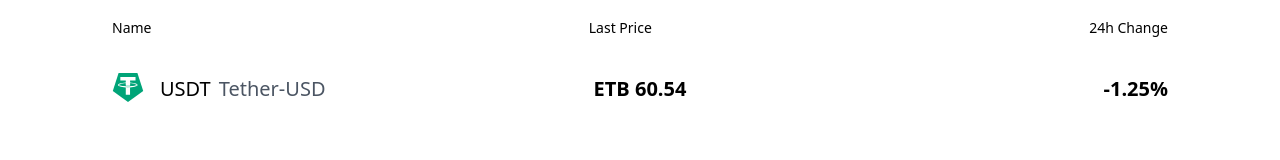
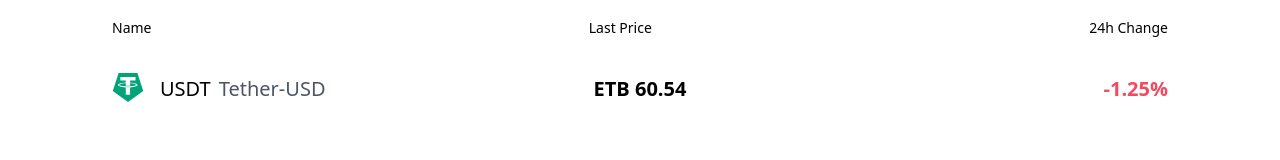
Before and after one commit to Digital-Asset-Ethiopia-Exchange/daex, a Next.js app: page / in a window 1280 px wide. Shown: the part 402-562 px from the top of the page. Built offline with nearby package versions, Linux system fonts and the light colour scheme.

Commit message:
Minor fixes

```diff
--- a/components/Layout.tsx
+++ b/components/Layout.tsx
@@ -1,13 +1,18 @@
 import React from "react";
 import Header from "./Header";
 import Footer from "./Footer";
+import { useRouter } from "next/router";
 
 const Layout: React.FC = ({ children }) => {
+  const router = useRouter();
+  const isActive: (pathname: string) => boolean = (pathname) =>
+    router.pathname === pathname;
+
   return (
     <div>
       <Header />
       {children}
-      <Footer />
+      { !isActive("/trade/[id]") && <Footer /> }
     </div>
   );
 };
--- a/pages/index.tsx
+++ b/pages/index.tsx
@@ -56,7 +56,7 @@
                 </div>
               </div>
               <div className="flex justify-end sm:flex-grow-0 items-center text-sm md:text-xl font-semibold">ETB 60.54</div>
-              <div className="flex flex-1 justify-end items-center text-sm font-semibold md:text-xl">-1.25%</div>
+              <div className="flex flex-1 justify-end items-center text-sm font-semibold md:text-xl text-light-red">-1.25%</div>
             </a>
           </Link>
         </section>
--- a/pages/trade/[id].tsx
+++ b/pages/trade/[id].tsx
@@ -1,6 +1,5 @@
 import { useState } from "react";
 import { Responsive, WidthProvider } from "react-grid-layout";
-import dynamic from "next/dynamic";
 import "/node_modules/react-grid-layout/css/styles.css";
 import "/node_modules/react-resizable/css/styles.css";
 import PriceChart from "../../components/Chart";
```
